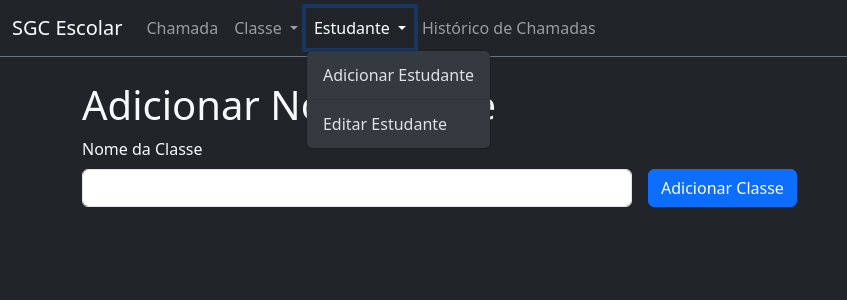
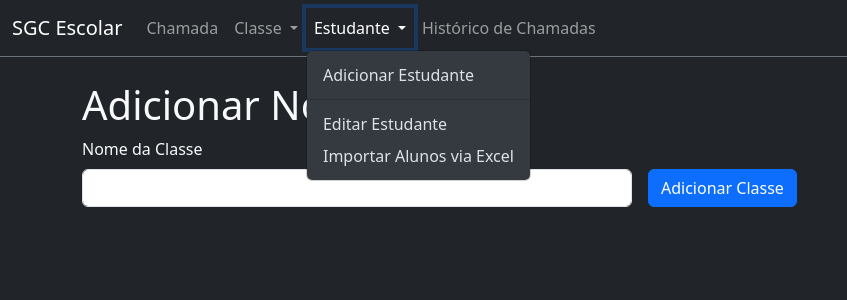
Before and after one commit to LeperfekTz/CAMPL-Mongo, a Flask app: page /adicionar_classe in a window 1280 px wide, after a click on "Estudante". Shown: the top 300 px of the page, without its empty margins (0-847 px from the left). Run offline with Flask 3, Linux system fonts and the light colour scheme; some libraries are stand-ins or nearby versions.

Commit message:
tudo certo

```diff
--- a/app.py
+++ b/app.py
@@ -6,7 +6,8 @@ from datetime import datetime, time
 from werkzeug.security import generate_password_hash, check_password_hash
 from bson import ObjectId
 from bson.errors import InvalidId
-
+import pandas as pd
+import os
 
 
 
@@ -20,6 +21,8 @@ mongo = PyMongo(app)
 @app.route('/')
 def index():
     return redirect(url_for('login'))
+
+from flask import jsonify
 
 
 @app.route('/login', methods=['GET', 'POST'])
@@ -37,7 +40,45 @@ def login():
             return redirect(url_for('login'))
 
     return render_template('login.html')
-from datetime import datetime
+
+@app.route('/importar_alunos', methods=['GET', 'POST'])
+def importar_alunos():
+    if request.method == 'POST':
+        file = request.files.get('file')
+        if not file:
+            flash('Nenhum arquivo enviado', 'danger')
+            return redirect(request.url)
+
+        try:
+            df = pd.read_excel(file)
+        except Exception as e:
+            flash(f'Erro ao ler o arquivo Excel: {e}', 'danger')
+            return redirect(request.url)
+
+        alunos = []
+        for _, row in df.iterrows():
+            aluno = {
+                "nome": row.get('nome'),
+                "email": row.get('email'),
+                "matricula": row.get('matricula'),
+                "data_nascimento": None,
+                "telefone": row.get('telefone'),
+                "turma": row.get('turma'),
+            }
+            # Converter data_nascimento para datetime.date se vier no Excel
+            if pd.notna(row.get('data_nascimento')):
+                aluno["data_nascimento"] = pd.to_datetime(row['data_nascimento']).date()
+            alunos.append(aluno)
+
+        if alunos:
+            mongo.db.alunos.insert_many(alunos)
+            flash(f'{len(alunos)} alunos importados com sucesso!', 'success')
+        else:
+            flash('Nenhum aluno válido para importar.', 'warning')
+
+        return redirect(url_for('importar_alunos'))
+
+    return render_template('importar_alunos.html')
 
 @app.route('/lista_presenca', methods=['GET'])
 def lista_presenca():
@@ -254,6 +295,15 @@ def editar_classe(id):
         flash("ID de classe inválido.", "error")
         return redirect(url_for("adicionar_classe"))
 
+@app.route('/pagina_com_modal')
+def pagina_com_modal():
+    classes = list(mongo.db.classes.find())
+    # converter _id para string para evitar problemas no template:
+    for c in classes:
+        c['_id'] = str(c['_id'])
+    return render_template("pagina_com_modal.html", classes=classes)
+
+
 @app.route('/api/classes')
 def listar_classes():
     classes_cursor = mongo.db.classes.find()
--- a/static/css/base.css
+++ b/static/css/base.css
@@ -94,3 +94,31 @@
 .list-group-item:hover {
   background-color: #495057;
 }
+/* Fundo do modal */
+#modalImportarAlunos .modal-content {
+  background-color: #2c2f33; /* cinza escuro */
+  color: #eee; /* texto claro */
+  border-radius: 8px;
+}
+
+/* Título */
+#modalImportarAlunos .modal-title {
+  font-weight: 600;
+  color: #f5f5f5;
+}
+
+/* Labels */
+#modalImportarAlunos label.form-label {
+  color: #ddd;
+  font-weight: 500;
+}
+
+/* Inputs e selects */
+#modalImportarAlunos input.form-control,
+#modalImportarAlunos select.form-select {
+  background-color: #23272a;
+  border: 1px solid #7289da;
+  color: #eee;
+}
+
+/* Botão fechar */
--- a/templates/base/base.html
+++ b/templates/base/base.html
@@ -88,8 +88,60 @@
                   Editar Estudante
                 </button>
               </li>
+              <li>
+                <button
+                  type="button"
+                  class="dropdown-item"
+                  data-bs-toggle="modal"
+                  data-bs-target="#modalImportarAlunos"
+                >
+                  Importar Alunos via Excel
+                </button>
+              </li>
             </ul>
           </li>
+
+        <!-- Modal para Importar Alunos via Excel -->
+        <div class="modal fade" id="modalImportarAlunos" tabindex="-1" aria-labelledby="modalImportarAlunosLabel" aria-hidden="true">
+          <div class="modal-dialog">
+            <div class="modal-content">
+              <form action="{{ url_for('importar_alunos') }}" method="POST" enctype="multipart/form-data">
+                <div class="modal-header">
+                  <h5 class="modal-title" id="modalImportarAlunosLabel">Importar Alunos via Excel</h5>
+                  <button type="button" class="btn-close btn-close-white" data-bs-dismiss="modal" aria-label="Fechar"></button>
+                </div>
+                <div class="modal-body">
+                  <div class="mb-3">
+                    <label for="classeSelect" class="form-label">Selecione a Classe:</label>
+                    <select class="form-select" id="classeSelect" name="classe_id" required>
+                      <option value="" selected disabled>-- Escolha uma classe --</option>
+                      {% for classe in classes %}
+                        <option value="{{ classe._id }}">{{ classe.classe or classe.nome }}</option>
+                      {% endfor %}
+                    </select>
+                  </div>
+
+                  <div class="mb-3">
+                    <label for="arquivoExcel" class="form-label">Escolha o arquivo Excel (.xlsx ou .xls):</label>
+                    <input
+                      class="form-control"
+                      type="file"
+                      id="arquivoExcel"
+                      name="arquivoExcel"
+                      accept=".xlsx, .xls"
+                      required
+                    />
+                  </div>
+                </div>
+                <div class="modal-footer">
+                  <button type="button" class="btn btn-secondary" data-bs-dismiss="modal">Cancelar</button>
+                  <button type="submit" class="btn btn-primary">Importar</button>
+                </div>
+              </form>
+            </div>
+          </div>
+        </div>
+
 
           <li class="nav-item">
             <a class="nav-link" href="{{ url_for('lista_presenca') }}">Histórico de Chamadas</a>
@@ -204,6 +256,7 @@
       </div>
     </div>
   </div>
+
 
   <script
     src="https://cdn.jsdelivr.net/npm/bootstrap@5.3.0/dist/js/bootstrap.bundle.min.js"
```
